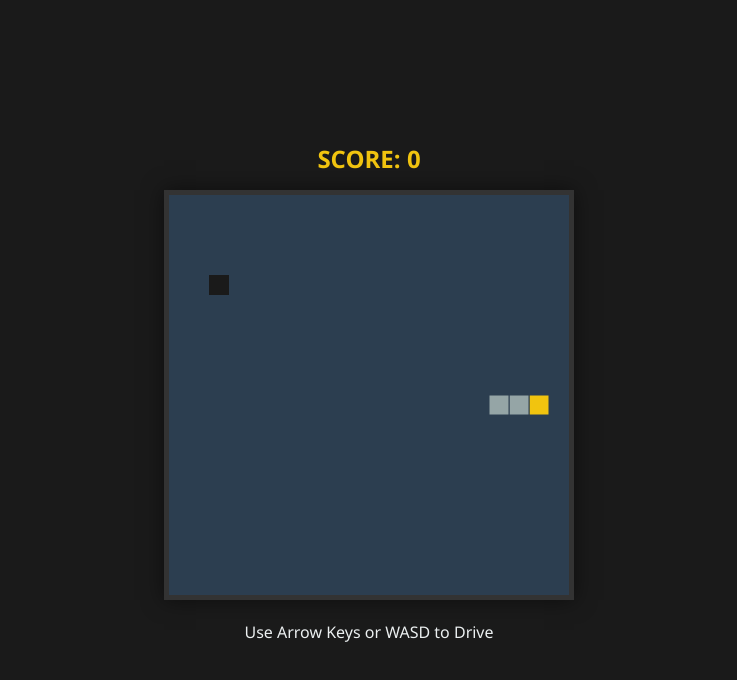
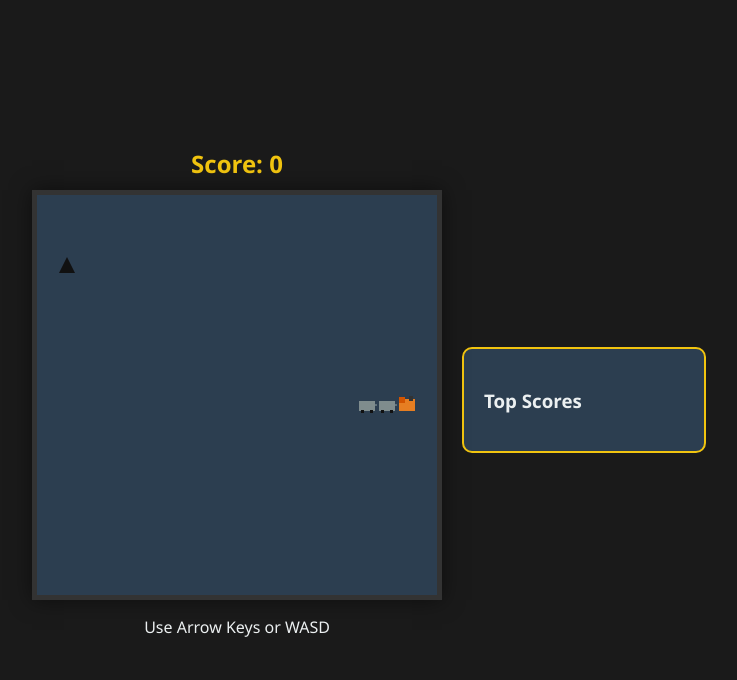
Before and after one commit to JittyJitJit/Game-Testing-2, a plain HTML site: page index.html in a window 1280 px wide. Shown: the whole page, without its empty margins (271-1008 px from the left). Drawn offline with Linux system fonts and the light colour scheme.

Commit message:
Update index.html

```diff
--- a/index.html
+++ b/index.html
@@ -5,116 +5,59 @@
     <meta name="viewport" content="width=device-width, initial-scale=1.0">
     <title>Coal Express</title>
     <style>
-        body {
-            font-family: 'Segoe UI', sans-serif;
-            text-align: center;
-            background-color: #1a1a1a;
-            color: #ecf0f1;
-            margin: 0;
-            display: flex;
-            flex-direction: column;
-            align-items: center;
-            justify-content: center;
-            height: 100vh;
-            overflow: hidden;
-        }
-
-        #ui-container { margin-bottom: 15px; }
-
-        #scoreBoard {
-            font-size: 24px;
-            color: #f1c40f;
-            font-weight: bold;
-            text-transform: uppercase;
-        }
-
-        canvas {
-            border: 5px solid #333;
-            background-color: #2c3e50;
-            box-shadow: 0 0 20px rgba(0,0,0,0.5);
-        }
-
-        #overlay {
-            position: absolute;
-            display: none;
-            flex-direction: column;
-            align-items: center;
-            justify-content: center;
-            background: rgba(0, 0, 0, 0.8);
-            width: 400px;
-            height: 400px;
-            border-radius: 5px;
-        }
-
-        h2 { color: #e74c3c; margin-bottom: 10px; }
-
-        button {
-            padding: 10px 25px;
-            font-size: 18px;
-            background-color: #27ae60;
-            color: white;
-            border: none;
-            border-radius: 5px;
-            cursor: pointer;
-            transition: transform 0.2s;
-        }
-
-        button:hover { background-color: #2ecc71; transform: scale(1.05); }
+        body { font-family: 'Segoe UI', sans-serif; text-align: center; background-color: #1a1a1a; color: #ecf0f1; margin: 0; display: flex; align-items: center; justify-content: center; height: 100vh; gap: 20px; }
+        #game-container { position: relative; display: flex; flex-direction: column; align-items: center; }
+        #scoreBoard { font-size: 24px; color: #f1c40f; font-weight: bold; margin-bottom: 10px; }
+        canvas { border: 5px solid #333; background-color: #2c3e50; box-shadow: 0 0 20px rgba(0,0,0,0.5); }
+        #leaderboard { background: #2c3e50; padding: 20px; border-radius: 10px; border: 2px solid #f1c40f; width: 200px; text-align: left; }
+        #overlay { position: absolute; display: none; flex-direction: column; align-items: center; justify-content: center; background: rgba(0, 0, 0, 0.85); top: 45px; width: 400px; height: 400px; z-index: 10; }
+        button { padding: 10px 25px; font-size: 18px; background-color: #27ae60; color: white; border: none; border-radius: 5px; cursor: pointer; }
     </style>
 </head>
 <body>
 
-    <div id="ui-container">
+    <div id="game-container">
         <div id="scoreBoard">Score: <span id="scoreValue">0</span></div>
-    </div>
-
-    <div style="position: relative;">
         <div id="overlay">
-            <h2>TRAIN CRASHED!</h2>
+            <h2 style="color:#e74c3c">TRAIN CRASHED!</h2>
             <button onclick="resetGame()">Start New Run</button>
         </div>
         <canvas id="gameCanvas" width="400" height="400"></canvas>
+        <p>Use Arrow Keys or WASD</p>
     </div>
 
-    <p>Use Arrow Keys or WASD to Drive</p>
+    <div id="leaderboard">
+        <h3>Top Scores</h3>
+        <ol id="scoreList"></ol>
+    </div>
 
     <script>
         const canvas = document.getElementById("gameCanvas");
         const ctx = canvas.getContext("2d");
         const scoreElement = document.getElementById("scoreValue");
         const overlay = document.getElementById("overlay");
+        const scoreList = document.getElementById("scoreList");
 
         const box = 20;
         let score = 0;
         let gameActive = true;
         let train, coal, d;
 
-        // Initialize game state
         function init() {
             score = 0;
             scoreElement.innerText = score;
             d = "RIGHT";
             gameActive = true;
             overlay.style.display = "none";
-
-            // Initial Train position
-            train = [
-                {x: 9 * box, y: 10 * box},
-                {x: 8 * box, y: 10 * box},
-                {x: 7 * box, y: 10 * box}
-            ];
-
+            train = [{x: 9 * box, y: 10 * box}, {x: 8 * box, y: 10 * box}, {x: 7 * box, y: 10 * box}];
             spawnCoal();
+            updateLeaderboardUI();
         }
 
         function spawnCoal() {
-            coal = {
-                x: Math.floor(Math.random() * 19 + 1) * box,
-                y: Math.floor(Math.random() * 19 + 1) * box
-            };
+            coal = { x: Math.floor(Math.random() * 19) * box, y: Math.floor(Math.random() * 19) * box };
         }
 
-        // Handle Controls
         document.addEventListener("keydown", direction);
         function direction(event) {
             let key = event.keyCode;
@@ -124,32 +67,51 @@
             else if((key == 40 || key == 83) && d != "UP") d = "DOWN";
         }
 
-        function collision(head, array) {
-            for(let i = 0; i < array.length; i++) {
-                if(head.x == array[i].x && head.y == array[i].y) return true;
-            }
-            return false;
-        }
-
         function draw() {
             if (!gameActive) return;
 
+            // Background
             ctx.fillStyle = "#2c3e50";
             ctx.fillRect(0, 0, canvas.width, canvas.height);
 
+            // Draw Coal (Looks like a pile of coal)
+            ctx.fillStyle = "#111";
+            ctx.beginPath();
+            ctx.moveTo(coal.x + 10, coal.y + 2);
+            ctx.lineTo(coal.x + 18, coal.y + 18);
+            ctx.lineTo(coal.x + 2, coal.y + 18);
+            ctx.fill();
+
             // Draw Train
             for(let i = 0; i < train.length; i++) {
-                ctx.fillStyle = (i == 0) ? "#f1c40f" : "#95a5a6"; // Gold head, silver cars
-                ctx.fillRect(train[i].x, train[i].y, box, box);
-                ctx.strokeStyle = "#2c3e50";
-                ctx.strokeRect(train[i].x, train[i].y, box, box);
+                let isHead = (i === 0);
+                let x = train[i].x;
+                let y = train[i].y;
+
+                if (isHead) {
+                    // Locomotive Body
+                    ctx.fillStyle = "#e67e22";
+                    ctx.fillRect(x + 2, y + 4, 16, 12);
+                    // Chimney/Stack
+                    ctx.fillStyle = "#333";
+                    ctx.fillRect(x + 12, y + 1, 4, 5);
+                    // Cabin
+                    ctx.fillStyle = "#d35400";
+                    ctx.fillRect(x + 2, y + 2, 6, 6);
+                } else {
+                    // Train Carriage
+                    ctx.fillStyle = "#7f8c8d";
+                    ctx.fillRect(x + 2, y + 6, 16, 10);
+                    // Wheels
+                    ctx.fillStyle = "#111";
+                    ctx.fillRect(x + 4, y + 15, 3, 3);
+                    ctx.fillRect(x + 13, y + 15, 3, 3);
+                    // Connection line
+                    ctx.strokeStyle = "#95a5a6";
+                    ctx.beginPath(); ctx.moveTo(x + 18, y + 10); ctx.lineTo(x + 20, y + 10); ctx.stroke();
+                }
             }
 
-            // Draw Coal
-            ctx.fillStyle = "#1a1a1a";
-            ctx.fillRect(coal.x, coal.y, box, box);
-
-            // Logic: Old head position
             let trainX = train[0].x;
             let trainY = train[0].y;
 
@@ -158,38 +120,46 @@
             if( d == "RIGHT") trainX += box;
             if( d == "DOWN") trainY += box;
 
-            // Screen Wrapping Logic
             if (trainX < 0) trainX = canvas.width - box;
             else if (trainX >= canvas.width) trainX = 0;
             if (trainY < 0) trainY = canvas.height - box;
             else if (trainY >= canvas.height) trainY = 0;
 
-            // Check if train eats coal
+            let newHead = { x: trainX, y: trainY };
+
+            if(train.some((seg, index) => index !== 0 && seg.x === newHead.x && seg.y === newHead.y)) {
+                gameActive = false;
+                overlay.style.display = "flex";
+                saveScore(score);
+                return;
+            }
+
             if(trainX == coal.x && trainY == coal.y) {
                 score += 10;
                 scoreElement.innerText = score;
                 spawnCoal();
             } else {
-                train.pop(); // Remove tail
+                train.pop();
             }
-
-            let newHead = { x: trainX, y: trainY };
-
-            // Check Collision
-            if(collision(newHead, train)) {
-                gameActive = false;
-                overlay.style.display = "flex";
-            }
-
             train.unshift(newHead);
         }
 
-        function resetGame() {
-            init();
+        function saveScore(s) {
+            let scores = JSON.parse(localStorage.getItem("trainScores")) || [];
+            scores.push(s);
+            scores.sort((a, b) => b - a);
+            localStorage.setItem("trainScores", JSON.stringify(scores.slice(0, 5)));
+            updateLeaderboardUI();
         }
 
+        function updateLeaderboardUI() {
+            let scores = JSON.parse(localStorage.getItem("trainScores")) || [];
+            scoreList.innerHTML = scores.map(s => `<li>${s} pts</li>`).join("");
+        }
+
+        function resetGame() { init(); }
         init();
-        let game = setInterval(draw, 100);
+        setInterval(draw, 100);
     </script>
 </body>
 </html>
```
